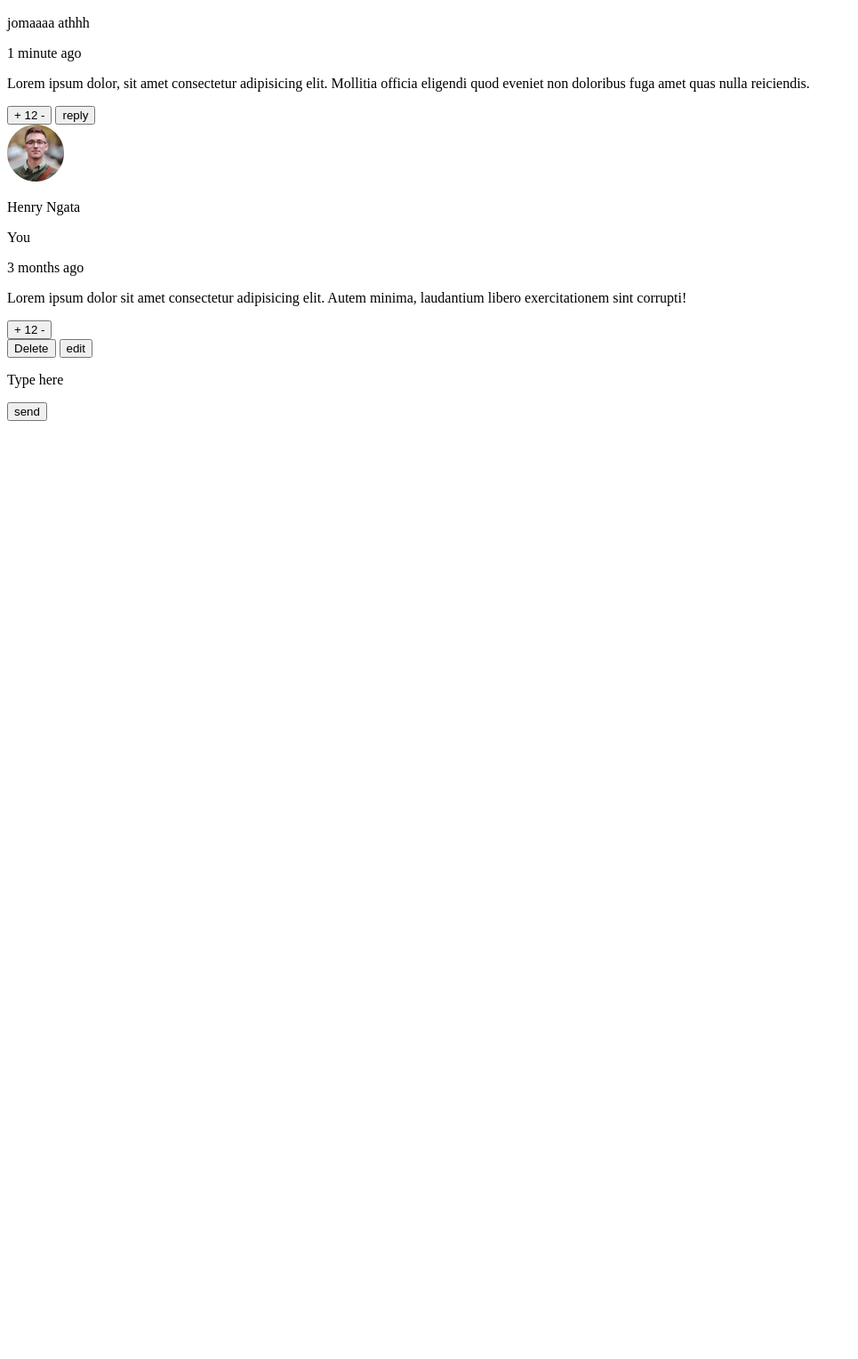
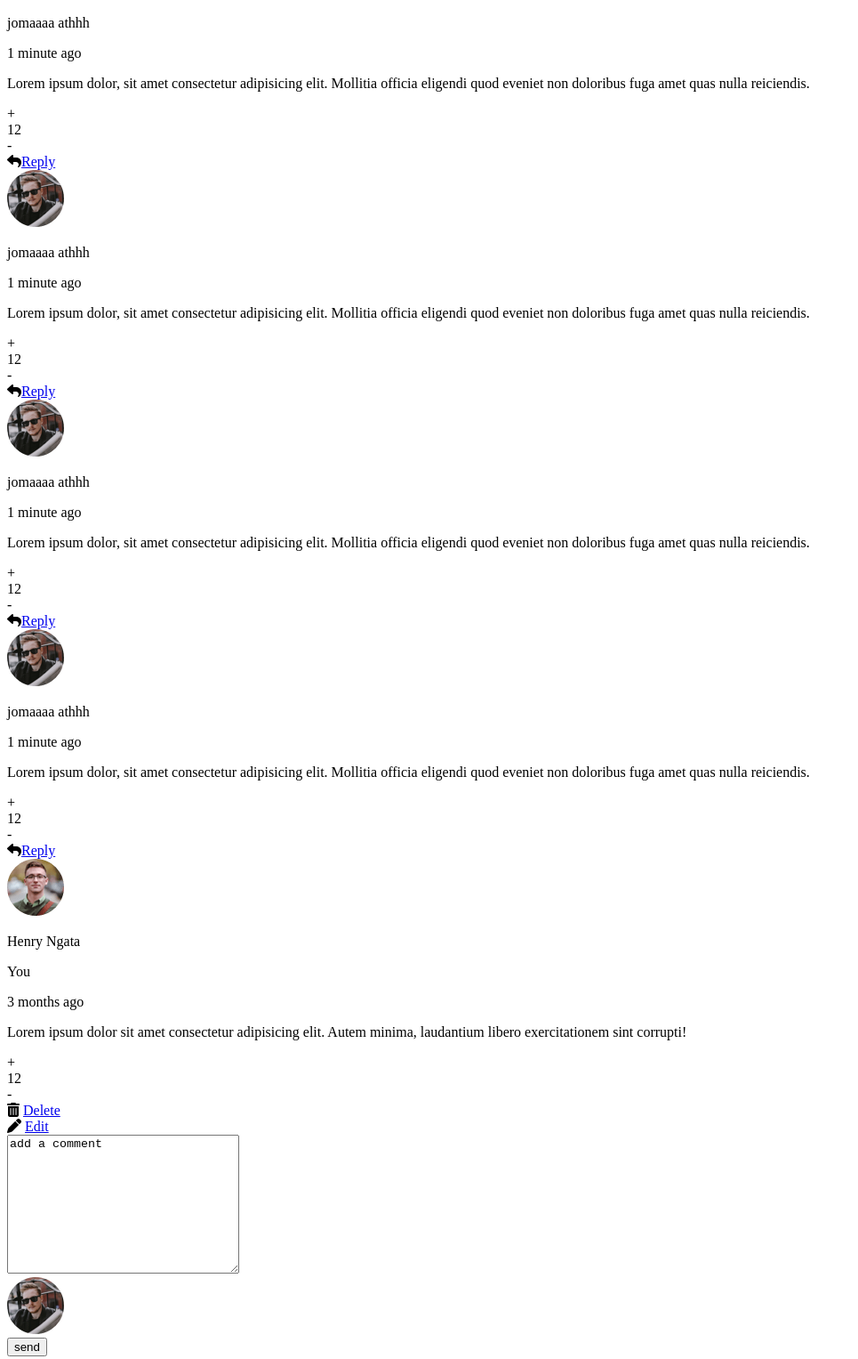
Before and after one commit to 55Nights/commentSection, a plain HTML site: page index.html in a window 1280 px wide. Shown: the part 75-1602 px from the top of the page at 89% size, without its empty margins (0-965 px from the left). Before the commit the page ends 800 px from the top, so only its background shows below. Drawn offline with Linux system fonts and the light colour scheme.

Commit message:
Add files via upload

```diff
--- a/index.html
+++ b/index.html
@@ -4,12 +4,15 @@
     <meta charset="UTF-8">
     <meta http-equiv="X-UA-Compatible" content="IE=edge">
     <meta name="viewport" content="width=device-width, initial-scale=1.0">
+    <link href="https://fonts.googleapis.com/css2?family=Rubik:wght@300;500;700&display=swap" rel="stylesheet">
     <link rel="stylesheet" href="style.css">
     <link rel="shortcut icon" href="./images/favicon-32x32.png" type="image/png">
+    <script src="https://kit.fontawesome.com/6321e2f6f3.js" crossorigin="anonymous" defer></script>
     <title>Comment</title>
 </head>
 <body>
     <main>
+        <div class="wrap-comments">
             <div class="comment">
                 <div class="comment-header">
                     <div class="profile-pic" id="pic"><img src="./images/avatars/image-maxblagun.png" alt=""></div>
@@ -21,8 +24,69 @@
                      Mollitia officia eligendi quod eveniet non doloribus fuga amet quas nulla reiciendis.
                 </p>
                 <div class="comment-footer">
-                <button class="number">+ 12 -</button>
-                <button class="rep-btn" id="reply">reply</button>
+                    <div class="number">
+                        <div  class="num-link" id="increment">+</div>
+                        <div  class="num-link" id="value">12</div>
+                        <div  class="num-link" id="decrement">-</div>
+                    </div>
+                   <div class="reply-link"><i class="fas fa-reply" ></i><a href="#">Reply</a></div>
+                </div>
+            </div>
+            <div class="comment">
+                <div class="comment-header">
+                    <div class="profile-pic" id="pic"><img src="./images/avatars/image-maxblagun.png" alt=""></div>
+                    <p class="name" id="username">jomaaaa athhh</p>
+                    <p class="time" id="time-created"> 1 minute ago</p>
+                </div>
+                <p class="body" id="comment">
+                    Lorem ipsum dolor, sit amet consectetur adipisicing elit.
+                     Mollitia officia eligendi quod eveniet non doloribus fuga amet quas nulla reiciendis.
+                </p>
+                <div class="comment-footer">
+                    <div class="number">
+                        <div  class="num-link" id="increment">+</div>
+                        <div  class="num-link" id="value">12</div>
+                        <div  class="num-link" id="decrement">-</div>
+                    </div>
+                   <div class="reply-link"><i class="fas fa-reply" ></i><a href="#">Reply</a></div>
+                </div>
+            </div>
+            <div class="comment">
+                <div class="comment-header">
+                    <div class="profile-pic" id="pic"><img src="./images/avatars/image-maxblagun.png" alt=""></div>
+                    <p class="name" id="username">jomaaaa athhh</p>
+                    <p class="time" id="time-created"> 1 minute ago</p>
+                </div>
+                <p class="body" id="comment">
+                    Lorem ipsum dolor, sit amet consectetur adipisicing elit.
+                     Mollitia officia eligendi quod eveniet non doloribus fuga amet quas nulla reiciendis.
+                </p>
+                <div class="comment-footer">
+                    <div class="number">
+                        <div  class="num-link" id="increment">+</div>
+                        <div  class="num-link" id="value">12</div>
+                        <div  class="num-link" id="decrement">-</div>
+                    </div>
+                   <div class="reply-link"><i class="fas fa-reply" ></i><a href="#">Reply</a></div>
+                </div>
+            </div>
+            <div class="comment">
+                <div class="comment-header">
+                    <div class="profile-pic" id="pic"><img src="./images/avatars/image-maxblagun.png" alt=""></div>
+                    <p class="name" id="username">jomaaaa athhh</p>
+                    <p class="time" id="time-created"> 1 minute ago</p>
+                </div>
+                <p class="body" id="comment">
+                    Lorem ipsum dolor, sit amet consectetur adipisicing elit.
+                     Mollitia officia eligendi quod eveniet non doloribus fuga amet quas nulla reiciendis.
+                </p>
+                <div class="comment-footer">
+                    <div class="number">
+                        <div  class="num-link" id="increment">+</div>
+                        <div  class="num-link" id="value">12</div>
+                        <div  class="num-link" id="decrement">-</div>
+                    </div>
+                   <div class="reply-link"><i class="fas fa-reply" ></i><a href="#">Reply</a></div>
                 </div>
             </div>
             <div class="comment mine">
@@ -37,18 +101,28 @@
                      Autem minima, laudantium libero exercitationem sint corrupti!
                 </p>
                 <div class="comment-footer">
-                <button class="number">+ 12 -</button>
+                    <div class="number">
+                        <div class="num-link" id="increment">+</div>
+                        <div  class="num-link" id="value">12</div>
+                        <div  class="num-link" id="decrement">-</div>
+                    </div>
                     <div class="mine-footer">
-                    <button  id="del">Delete</button>
-                    <button  id="edit">edit</button>
+                     <div class="footer-link del">
+                         <i class="fas fa-trash-alt"></i>
+                         <a href="#">Delete</a></div>
+                      <div class="footer-link">
+                        <i class="fas fa-pen"></i>
+                          <a href="#">Edit</a></div>
                     </div>
 
                 </div>
             </div>
+        </div>
+
         <div class="reply-section">
-            <p class="input" placeholder="text here" id="type">Type here</p>
+             <textarea class="input" name="txt" id="txt-area" cols="30" rows="10" >add a comment</textarea>
             <div class="reply-footer">
-                <div class="profile-pic" id="pic"></div>
+                <div class="profile-pic" id="pic"><img src="./images/avatars/image-maxblagun.webp" alt=""></div>
                 <button class="send">send</button>
             </div>
         </div>
```
Lines whose indentation alone changed are shown as unchanged.
